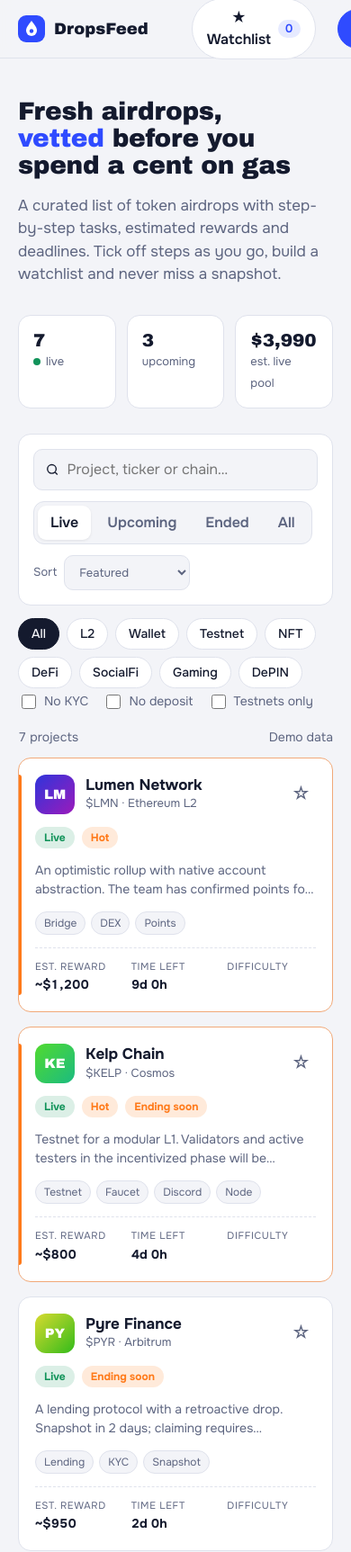
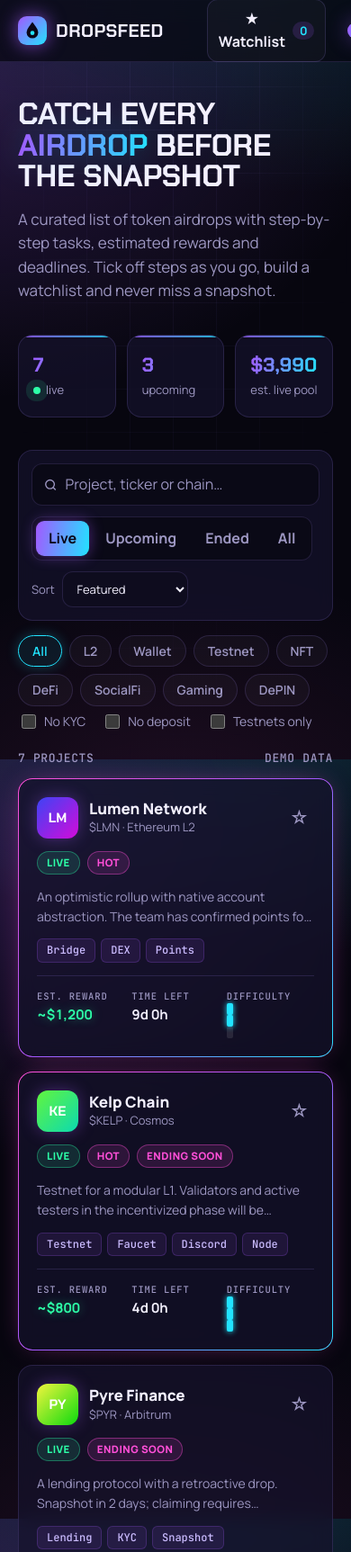
Before and after one commit to wv2vmjn4t4-source/dropscout, a plain HTML site: page index.html in a window 390 px wide. Shown: the top 1725 px of the page at 90% size. Drawn offline with Linux system fonts and the light colour scheme; a web font is replaced by a local one.

Commit message:
Redesign: dark neon theme
Co-Authored-By: Claude Opus 5.5 <noreply@anthropic.com>
Claude-Session: https://claude.ai/code/session_01GhJ6LHz8dxTWe6uzQ3s5DL

```diff
--- a/index.html
+++ b/index.html
@@ -6,176 +6,191 @@
 <title>DropsFeed Airdrops</title>
 <link rel="preconnect" href="https://fonts.googleapis.com">
 <link rel="preconnect" href="https://fonts.gstatic.com" crossorigin>
-<link href="https://fonts.googleapis.com/css2?family=Unbounded:wght@500;700&family=Onest:wght@400;500;600;700&family=JetBrains+Mono:wght@500&display=swap" rel="stylesheet">
+<link href="https://fonts.googleapis.com/css2?family=Chakra+Petch:wght@600;700&family=Manrope:wght@400;500;600;700;800&family=JetBrains+Mono:wght@500&display=swap" rel="stylesheet">
 <style>
-/* Layout: sticky top bar → compact hero with live counters → filter rail + card grid → safety block → subscribe → footer */
+/* Layout: single dark neon theme. Sticky glass bar → big gradient hero with glowing stat tiles → filter rail + glowing card grid → calendar, safety, subscribe */
 :root{
-  --bg:#f3f4f8;
-  --surface:#ffffff;
-  --ink:#141a2e;
-  --muted:#5d6580;
-  --line:#dfe2ec;
-  --accent:#2f4bff;
-  --accent-soft:#e6eaff;
-  --hot:#ff7a1a;
-  --good:#12935a;
-  --warn:#c98500;
-  --bad:#d0353f;
-  --display:"Unbounded", "Arial Black", system-ui, sans-serif;
-  --body:"Onest", system-ui, -apple-system, "Segoe UI", sans-serif;
-  --mono:"JetBrains Mono", ui-monospace, monospace;
-  --r:14px;
-  color-scheme:light;
-}
-@media (prefers-color-scheme: dark){
-  :root:not([data-theme="light"]){
-    --bg:#0d1120;--surface:#161b2e;--ink:#eef0f8;--muted:#9aa2bd;--line:#262d45;
-    --accent:#7088ff;--accent-soft:#1f2850;--hot:#ff9245;--good:#3fcf8e;--warn:#f0b43a;--bad:#ff6b73;
-    color-scheme:dark;
-  }
-}
-:root[data-theme="dark"]{
-  --bg:#0d1120;--surface:#161b2e;--ink:#eef0f8;--muted:#9aa2bd;--line:#262d45;
-  --accent:#7088ff;--accent-soft:#1f2850;--hot:#ff9245;--good:#3fcf8e;--warn:#f0b43a;--bad:#ff6b73;
+  --bg:#07060f;
+  --bg2:#0c0a1a;
+  --surface:rgba(22,18,44,.72);
+  --surface-solid:#14112a;
+  --ink:#f3f0ff;
+  --muted:#9d97c2;
+  --line:rgba(160,140,255,.16);
+  --violet:#a259ff;
+  --cyan:#22e3ff;
+  --accent:#a259ff;
+  --accent-soft:rgba(162,89,255,.16);
+  --hot:#ff4fd8;
+  --good:#2dffa8;
+  --warn:#ffc94a;
+  --bad:#ff4f6d;
+  --grad:linear-gradient(100deg,var(--violet),var(--cyan));
+  --display:"Chakra Petch","Arial Black",system-ui,sans-serif;
+  --body:"Manrope",system-ui,-apple-system,"Segoe UI",sans-serif;
+  --mono:"JetBrains Mono",ui-monospace,monospace;
+  --r:16px;
   color-scheme:dark;
 }
 *{box-sizing:border-box}
 html,body{margin:0}
-body{background:var(--bg);color:var(--ink);font:16px/1.5 var(--body);-webkit-font-smoothing:antialiased}
-a{color:var(--accent)}
+body{
+  background:
+    radial-gradient(900px 500px at 85% -10%,rgba(34,227,255,.16),transparent 60%),
+    radial-gradient(800px 600px at -10% 10%,rgba(162,89,255,.22),transparent 60%),
+    radial-gradient(700px 500px at 50% 110%,rgba(255,79,216,.10),transparent 60%),
+    var(--bg);
+  background-attachment:fixed;
+  color:var(--ink);font:16px/1.55 var(--body);-webkit-font-smoothing:antialiased;min-height:100%;
+}
+body::before{content:"";position:fixed;inset:0;pointer-events:none;z-index:-1;
+  background-image:linear-gradient(rgba(160,140,255,.05) 1px,transparent 1px),linear-gradient(90deg,rgba(160,140,255,.05) 1px,transparent 1px);
+  background-size:48px 48px;mask-image:radial-gradient(ellipse at 50% 0%,#000 30%,transparent 75%)}
+a{color:var(--cyan)}
 button,input,select{font:inherit;color:inherit}
-:focus-visible{outline:2px solid var(--accent);outline-offset:2px;border-radius:6px}
+:focus-visible{outline:2px solid var(--cyan);outline-offset:2px;border-radius:8px}
 .wrap{max-width:1200px;margin:0 auto;padding:0 20px}
 h1,h2,h3{text-wrap:balance;margin:0}
 .num{font-variant-numeric:tabular-nums}
 
 /* top bar */
-.top{position:sticky;top:0;z-index:20;background:color-mix(in srgb,var(--bg) 88%,transparent);backdrop-filter:blur(10px);border-bottom:1px solid var(--line)}
-.top .wrap{display:flex;align-items:center;gap:24px;height:64px}
-.logo{display:flex;align-items:center;gap:10px;font:700 18px var(--display);text-decoration:none;color:var(--ink)}
-.logo svg{flex:none}
+.top{position:sticky;top:0;z-index:20;background:rgba(7,6,15,.7);backdrop-filter:blur(14px);border-bottom:1px solid var(--line)}
+.top .wrap{display:flex;align-items:center;gap:24px;height:68px}
+.logo{display:flex;align-items:center;gap:10px;font:700 20px var(--display);letter-spacing:.02em;text-decoration:none;color:var(--ink);text-transform:uppercase}
+.logo svg{flex:none;filter:drop-shadow(0 0 10px rgba(162,89,255,.7))}
 .nav{display:flex;gap:4px;margin-left:8px}
-.nav a{padding:8px 12px;border-radius:10px;text-decoration:none;color:var(--muted);font-weight:500}
-.nav a:hover,.nav a[aria-current="true"]{color:var(--ink);background:var(--surface)}
+.nav a{padding:8px 14px;border-radius:10px;text-decoration:none;color:var(--muted);font-weight:600;font-size:15px}
+.nav a:hover,.nav a[aria-current="true"]{color:var(--ink);background:rgba(162,89,255,.12)}
 .top .spacer{flex:1}
-.btn{display:inline-flex;align-items:center;gap:8px;border:1px solid var(--line);background:var(--surface);padding:9px 16px;border-radius:999px;cursor:pointer;font-weight:600;text-decoration:none;color:var(--ink)}
-.btn:hover{border-color:var(--accent)}
-.btn.primary{background:var(--accent);border-color:var(--accent);color:#fff}
-.btn.primary:hover{filter:brightness(1.08)}
-.fav-count{background:var(--accent-soft);color:var(--accent);border-radius:999px;padding:0 8px;font-size:13px}
+.btn{display:inline-flex;align-items:center;gap:8px;border:1px solid var(--line);background:rgba(255,255,255,.03);padding:9px 18px;border-radius:12px;cursor:pointer;font-weight:700;text-decoration:none;color:var(--ink);transition:box-shadow .2s,border-color .2s}
+.btn:hover{border-color:var(--violet);box-shadow:0 0 18px rgba(162,89,255,.35)}
+.btn.primary{background:var(--grad);border:0;color:#0a0718;box-shadow:0 0 24px rgba(162,89,255,.45)}
+.btn.primary:hover{box-shadow:0 0 34px rgba(34,227,255,.55)}
+.fav-count{background:var(--accent-soft);color:var(--cyan);border-radius:999px;padding:0 8px;font-size:13px}
 
 /* hero */
-.hero{padding:44px 0 28px;display:grid;grid-template-columns:1.3fr 1fr;gap:32px;align-items:end}
-.hero h1{font:700 clamp(28px,4.4vw,48px)/1.08 var(--display);letter-spacing:-.01em}
-.hero h1 em{font-style:normal;color:var(--accent)}
-.hero p{color:var(--muted);max-width:56ch;margin:16px 0 0;font-size:17px}
+.hero{padding:64px 0 36px;display:grid;grid-template-columns:1.35fr 1fr;gap:36px;align-items:end}
+.hero h1{font:700 clamp(34px,5.4vw,64px)/1.02 var(--display);letter-spacing:-.01em;text-transform:uppercase}
+.hero h1 em{font-style:normal;background:var(--grad);-webkit-background-clip:text;background-clip:text;color:transparent;filter:drop-shadow(0 0 22px rgba(34,227,255,.35))}
+.hero p{color:var(--muted);max-width:56ch;margin:18px 0 0;font-size:17px}
 .stats{display:grid;grid-template-columns:repeat(3,1fr);gap:12px}
-.stat{background:var(--surface);border:1px solid var(--line);border-radius:var(--r);padding:16px}
-.stat b{display:block;font:700 26px var(--display)}
+.stat{position:relative;background:var(--surface);border:1px solid var(--line);border-radius:var(--r);padding:18px 16px;overflow:hidden}
+.stat::after{content:"";position:absolute;left:0;right:0;top:0;height:2px;background:var(--grad);opacity:.8}
+.stat b{display:block;font:700 30px var(--display);background:var(--grad);-webkit-background-clip:text;background-clip:text;color:transparent}
 .stat span{color:var(--muted);font-size:13px}
-.pulse{display:inline-block;width:8px;height:8px;border-radius:50%;background:var(--good);margin-right:6px;box-shadow:0 0 0 0 var(--good);animation:p 2s infinite}
-@keyframes p{0%{box-shadow:0 0 0 0 color-mix(in srgb,var(--good) 60%,transparent)}100%{box-shadow:0 0 0 10px transparent}}
+.pulse{display:inline-block;width:8px;height:8px;border-radius:50%;background:var(--good);margin-right:6px;animation:p 2s infinite}
+@keyframes p{0%{box-shadow:0 0 0 0 rgba(45,255,168,.6)}100%{box-shadow:0 0 0 10px transparent}}
 
 /* filters */
-.bar{display:flex;flex-wrap:wrap;gap:12px;align-items:center;padding:16px;background:var(--surface);border:1px solid var(--line);border-radius:var(--r)}
-.search{flex:1 1 240px;display:flex;align-items:center;gap:8px;border:1px solid var(--line);border-radius:10px;padding:0 12px;background:var(--bg)}
-.search input{border:0;background:transparent;padding:10px 0;width:100%;outline:none}
-.tabs{display:flex;gap:4px;background:var(--bg);padding:4px;border-radius:12px;border:1px solid var(--line)}
-.tabs button{border:0;background:transparent;padding:7px 14px;border-radius:9px;cursor:pointer;font-weight:600;color:var(--muted)}
-.tabs button[aria-pressed="true"]{background:var(--surface);color:var(--ink);box-shadow:0 1px 3px rgb(0 0 0 / .08)}
-select{border:1px solid var(--line);background:var(--bg);border-radius:10px;padding:9px 12px;cursor:pointer}
-.chips{display:flex;flex-wrap:wrap;gap:8px;margin:14px 0 4px}
-.chip{border:1px solid var(--line);background:var(--surface);border-radius:999px;padding:6px 14px;cursor:pointer;font-size:14px;font-weight:500}
-.chip[aria-pressed="true"]{background:var(--ink);color:var(--bg);border-color:var(--ink)}
-.toggles{display:flex;gap:16px;flex-wrap:wrap;color:var(--muted);font-size:14px}
+.bar{display:flex;flex-wrap:wrap;gap:12px;align-items:center;padding:14px;background:var(--surface);border:1px solid var(--line);border-radius:var(--r);backdrop-filter:blur(10px)}
+.search{flex:1 1 240px;display:flex;align-items:center;gap:8px;border:1px solid var(--line);border-radius:12px;padding:0 12px;background:rgba(0,0,0,.35);color:var(--muted)}
+.search:focus-within{border-color:var(--cyan);box-shadow:0 0 0 3px rgba(34,227,255,.15)}
+.search input{border:0;background:transparent;padding:10px 0;width:100%;outline:none;color:var(--ink)}
+.search input::placeholder{color:var(--muted)}
+.tabs{display:flex;gap:4px;background:rgba(0,0,0,.35);padding:4px;border-radius:12px;border:1px solid var(--line)}
+.tabs button{border:0;background:transparent;padding:7px 14px;border-radius:9px;cursor:pointer;font-weight:700;color:var(--muted)}
+.tabs button[aria-pressed="true"]{background:var(--grad);color:#0a0718;box-shadow:0 0 16px rgba(162,89,255,.45)}
+select{border:1px solid var(--line);background:#0e0c1e;border-radius:12px;padding:9px 12px;cursor:pointer;color:var(--ink)}
+.chips{display:flex;flex-wrap:wrap;gap:8px;margin:16px 0 6px}
+.chip{border:1px solid var(--line);background:rgba(255,255,255,.03);border-radius:999px;padding:6px 15px;cursor:pointer;font-size:14px;font-weight:600;color:var(--muted)}
+.chip:hover{color:var(--ink);border-color:var(--violet)}
+.chip[aria-pressed="true"]{color:var(--cyan);border-color:var(--cyan);background:rgba(34,227,255,.08);box-shadow:0 0 14px rgba(34,227,255,.25)}
+.toggles{display:flex;gap:18px;flex-wrap:wrap;color:var(--muted);font-size:14px}
 .toggles label{display:flex;align-items:center;gap:6px;cursor:pointer}
-.toggles input{accent-color:var(--accent);width:16px;height:16px}
-.result-line{display:flex;justify-content:space-between;align-items:center;margin:18px 0 12px;color:var(--muted);font-size:14px}
+.toggles input{accent-color:var(--violet);width:16px;height:16px}
+.result-line{display:flex;justify-content:space-between;align-items:center;margin:20px 0 12px;color:var(--muted);font-size:13px;font-family:var(--mono);text-transform:uppercase;letter-spacing:.05em}
 
 /* grid + cards */
 .grid{display:grid;grid-template-columns:repeat(auto-fill,minmax(300px,1fr));gap:16px}
-.card{position:relative;display:flex;flex-direction:column;gap:14px;background:var(--surface);border:1px solid var(--line);border-radius:var(--r);padding:18px;cursor:pointer;transition:transform .15s,border-color .15s;text-align:left}
-.card:hover{transform:translateY(-2px);border-color:var(--accent)}
-.card.featured{border-color:color-mix(in srgb,var(--hot) 55%,var(--line))}
-.card.featured::before{content:"";position:absolute;left:0;top:18px;bottom:18px;width:3px;border-radius:0 3px 3px 0;background:var(--hot)}
+.card{position:relative;display:flex;flex-direction:column;gap:14px;background:var(--surface);border:1px solid var(--line);border-radius:var(--r);padding:20px;cursor:pointer;transition:transform .2s,box-shadow .2s,border-color .2s;text-align:left;backdrop-filter:blur(10px)}
+.card:hover{transform:translateY(-3px);border-color:rgba(162,89,255,.6);box-shadow:0 0 0 1px rgba(162,89,255,.3),0 10px 40px -10px rgba(162,89,255,.55)}
+.card.featured{border-color:rgba(255,79,216,.45);box-shadow:0 0 30px -12px rgba(255,79,216,.6)}
+.card.featured::before{content:"";position:absolute;inset:-1px;border-radius:inherit;padding:1px;background:linear-gradient(135deg,var(--hot),var(--violet),var(--cyan));-webkit-mask:linear-gradient(#000 0 0) content-box,linear-gradient(#000 0 0);-webkit-mask-composite:xor;mask-composite:exclude;pointer-events:none}
 .c-head{display:flex;gap:12px;align-items:center}
-.ava{flex:none;width:44px;height:44px;border-radius:12px;display:grid;place-items:center;font:700 15px var(--display);color:#fff}
-.c-name{font-weight:700;font-size:17px;line-height:1.2}
+.ava{flex:none;width:46px;height:46px;border-radius:12px;display:grid;place-items:center;font:700 15px var(--display);color:#fff;box-shadow:0 0 18px rgba(162,89,255,.35)}
+.c-name{font-weight:800;font-size:17px;line-height:1.2}
 .c-sub{color:var(--muted);font-size:13px}
 .star{margin-left:auto;border:0;background:transparent;cursor:pointer;padding:6px;border-radius:8px;color:var(--muted);font-size:20px;line-height:1}
-.star[aria-pressed="true"]{color:var(--hot)}
+.star[aria-pressed="true"]{color:var(--hot);text-shadow:0 0 12px var(--hot)}
 .c-desc{color:var(--muted);font-size:14px;margin:0;display:-webkit-box;-webkit-line-clamp:2;-webkit-box-orient:vertical;overflow:hidden}
-.c-meta{display:grid;grid-template-columns:1fr 1fr 1fr;gap:8px;border-top:1px dashed var(--line);padding-top:12px}
-.c-meta div span{display:block;font-size:11px;text-transform:uppercase;letter-spacing:.06em;color:var(--muted)}
-.c-meta div b{font-size:14px}
+.c-meta{display:grid;grid-template-columns:1fr 1fr 1fr;gap:8px;border-top:1px solid var(--line);padding-top:14px}
+.c-meta div span{display:block;font-size:10.5px;text-transform:uppercase;letter-spacing:.08em;color:var(--muted);font-family:var(--mono)}
+.c-meta div b{font-size:15px}
+.c-meta div:first-child b{color:var(--good);text-shadow:0 0 12px rgba(45,255,168,.4)}
 .tags{display:flex;flex-wrap:wrap;gap:6px}
-.tag{font-size:12px;padding:3px 9px;border-radius:999px;background:var(--bg);border:1px solid var(--line);color:var(--muted)}
-.pill{font-size:12px;font-weight:700;padding:3px 10px;border-radius:999px;white-space:nowrap}
-.pill.live{background:color-mix(in srgb,var(--good) 15%,transparent);color:var(--good)}
-.pill.soon{background:var(--accent-soft);color:var(--accent)}
-.pill.ended{background:var(--bg);color:var(--muted);border:1px solid var(--line)}
-.pill.hot{background:color-mix(in srgb,var(--hot) 16%,transparent);color:var(--hot)}
+.tag{font-size:12px;padding:3px 10px;border-radius:6px;background:rgba(162,89,255,.1);border:1px solid rgba(162,89,255,.22);color:#cbbcff;font-family:var(--mono)}
+.pill{font-size:11.5px;font-weight:800;padding:3px 10px;border-radius:999px;white-space:nowrap;text-transform:uppercase;letter-spacing:.04em}
+.pill.live{background:rgba(45,255,168,.12);color:var(--good);border:1px solid rgba(45,255,168,.35)}
+.pill.soon{background:rgba(34,227,255,.1);color:var(--cyan);border:1px solid rgba(34,227,255,.35)}
+.pill.ended{background:rgba(255,255,255,.04);color:var(--muted);border:1px solid var(--line)}
+.pill.hot{background:rgba(255,79,216,.12);color:var(--hot);border:1px solid rgba(255,79,216,.4)}
 .diff{display:inline-flex;gap:3px;vertical-align:middle}
-.diff i{width:7px;height:12px;border-radius:2px;background:var(--line)}
-.diff.d1 i:nth-child(-n+1),.diff.d2 i:nth-child(-n+2),.diff.d3 i:nth-child(-n+3){background:var(--accent)}
+.diff i{display:block;width:7px;height:13px;border-radius:2px;background:rgba(255,255,255,.1)}
+.diff.d1 i:nth-child(-n+1),.diff.d2 i:nth-child(-n+2),.diff.d3 i:nth-child(-n+3){background:var(--cyan);box-shadow:0 0 6px var(--cyan)}
 .c-row{display:flex;gap:8px;align-items:center;flex-wrap:wrap}
 .empty{grid-column:1/-1;text-align:center;padding:48px;border:1px dashed var(--line);border-radius:var(--r);color:var(--muted)}
 
 /* sections */
-section.block{margin:56px 0}
-.sec-h{display:flex;justify-content:space-between;align-items:end;gap:16px;margin-bottom:18px;flex-wrap:wrap}
-.sec-h h2{font:700 26px var(--display)}
+section.block{margin:72px 0}
+.sec-h{display:flex;justify-content:space-between;align-items:end;gap:16px;margin-bottom:20px;flex-wrap:wrap}
+.sec-h h2{font:700 30px var(--display);text-transform:uppercase}
 .sec-h p{margin:6px 0 0;color:var(--muted)}
-.cal{display:grid;grid-template-columns:repeat(auto-fill,minmax(220px,1fr));gap:12px}
-.cal-item{display:flex;gap:14px;align-items:center;background:var(--surface);border:1px solid var(--line);border-radius:var(--r);padding:14px;cursor:pointer}
-.cal-date{flex:none;width:52px;text-align:center;border-radius:10px;background:var(--accent-soft);color:var(--accent);padding:6px 0}
-.cal-date b{display:block;font:700 20px var(--display);line-height:1.1}
-.cal-date span{font-size:11px;text-transform:uppercase}
+.cal{display:grid;grid-template-columns:repeat(auto-fill,minmax(230px,1fr));gap:12px}
+.cal-item{display:flex;gap:14px;align-items:center;background:var(--surface);border:1px solid var(--line);border-radius:var(--r);padding:14px;cursor:pointer;transition:border-color .2s,box-shadow .2s}
+.cal-item:hover{border-color:var(--cyan);box-shadow:0 0 20px -6px rgba(34,227,255,.5)}
+.cal-date{flex:none;width:54px;text-align:center;border-radius:10px;background:rgba(34,227,255,.08);border:1px solid rgba(34,227,255,.3);color:var(--cyan);padding:6px 0}
+.cal-date b{display:block;font:700 22px var(--display);line-height:1.1}
+.cal-date span{font-size:11px;text-transform:uppercase;font-family:var(--mono)}
 .safety{display:grid;grid-template-columns:repeat(auto-fit,minmax(250px,1fr));gap:12px}
-.tip{background:var(--surface);border:1px solid var(--line);border-left:3px solid var(--bad);border-radius:var(--r);padding:16px 18px}
+.tip{background:var(--surface);border:1px solid var(--line);border-left:3px solid var(--bad);border-radius:var(--r);padding:18px}
 .tip h3{font-size:16px;margin-bottom:6px}
 .tip p{margin:0;color:var(--muted);font-size:14px}
-.sub{display:grid;grid-template-columns:1.2fr 1fr;gap:24px;align-items:center;background:var(--accent);color:#fff;border-radius:20px;padding:32px}
-.sub h2{font:700 26px var(--display)}
-.sub p{opacity:.85;margin:8px 0 0}
+.sub{position:relative;display:grid;grid-template-columns:1.2fr 1fr;gap:24px;align-items:center;border-radius:22px;padding:36px;overflow:hidden;background:
+  radial-gradient(500px 240px at 100% 0%,rgba(34,227,255,.35),transparent 70%),
+  radial-gradient(500px 260px at 0% 100%,rgba(255,79,216,.3),transparent 70%),
+  linear-gradient(135deg,#2a1260,#120a2e);border:1px solid rgba(162,89,255,.45);box-shadow:0 0 60px -20px rgba(162,89,255,.7)}
+.sub h2{font:700 30px var(--display);text-transform:uppercase}
+.sub p{color:#d6ccff;margin:8px 0 0}
 .sub form{display:flex;gap:8px;flex-wrap:wrap}
-.sub input{flex:1 1 200px;border:0;border-radius:999px;padding:12px 18px;background:#fff;color:#141a2e}
-.sub .btn{background:#141a2e;color:#fff;border:0}
-.sub .msg{flex-basis:100%;font-size:14px;min-height:21px}
+.sub input{flex:1 1 200px;border:1px solid rgba(255,255,255,.2);border-radius:12px;padding:12px 16px;background:rgba(0,0,0,.4);color:var(--ink)}
+.sub input:focus{outline:none;border-color:var(--cyan)}
+.sub .btn{background:var(--grad);color:#0a0718;border:0}
+.sub .msg{flex-basis:100%;font-size:14px;min-height:21px;color:#d6ccff}
 footer{border-top:1px solid var(--line);padding:28px 0 40px;color:var(--muted);font-size:13px}
 footer .wrap{display:flex;justify-content:space-between;gap:20px;flex-wrap:wrap}
 
 /* modal */
-.overlay{position:fixed;inset:0;background:rgb(8 10 20 / .55);display:none;align-items:flex-start;justify-content:center;padding:40px 16px;z-index:50;overflow:auto}
+.overlay{position:fixed;inset:0;background:rgba(3,2,10,.75);backdrop-filter:blur(6px);display:none;align-items:flex-start;justify-content:center;padding:40px 16px;z-index:50;overflow:auto}
 .overlay.open{display:flex}
-.modal{background:var(--surface);border:1px solid var(--line);border-radius:20px;max-width:680px;width:100%;padding:28px;position:relative}
-.x{position:absolute;right:16px;top:16px;border:1px solid var(--line);background:var(--bg);width:36px;height:36px;border-radius:50%;cursor:pointer;font-size:18px}
+.modal{background:var(--surface-solid);border:1px solid rgba(162,89,255,.4);border-radius:22px;max-width:680px;width:100%;padding:28px;position:relative;box-shadow:0 0 80px -20px rgba(162,89,255,.7)}
+.x{position:absolute;right:16px;top:16px;border:1px solid var(--line);background:rgba(255,255,255,.04);width:36px;height:36px;border-radius:50%;cursor:pointer;font-size:16px;color:var(--ink)}
 .m-head{display:flex;gap:14px;align-items:center;padding-right:40px}
-.m-head .ava{width:56px;height:56px;font-size:18px;border-radius:14px}
-.m-head h2{font:700 24px var(--display)}
+.m-head .ava{width:58px;height:58px;font-size:18px;border-radius:14px}
+.m-head h2{font:700 26px var(--display);text-transform:uppercase}
 .m-grid{display:grid;grid-template-columns:repeat(4,1fr);gap:10px;margin:20px 0}
-.m-grid div{background:var(--bg);border-radius:12px;padding:12px}
-.m-grid span{display:block;font-size:11px;text-transform:uppercase;letter-spacing:.06em;color:var(--muted)}
+.m-grid div{background:rgba(0,0,0,.35);border:1px solid var(--line);border-radius:12px;padding:12px}
+.m-grid span{display:block;font-size:10.5px;text-transform:uppercase;letter-spacing:.08em;color:var(--muted);font-family:var(--mono)}
 .m-grid b{font-size:15px}
-.progress{height:8px;border-radius:99px;background:var(--bg);overflow:hidden;margin:8px 0 14px}
-.progress i{display:block;height:100%;background:var(--good);width:0;transition:width .3s}
+.progress{height:8px;border-radius:99px;background:rgba(255,255,255,.06);overflow:hidden;margin:8px 0 14px}
+.progress i{display:block;height:100%;background:linear-gradient(90deg,var(--good),var(--cyan));box-shadow:0 0 12px var(--good);width:0;transition:width .3s}
 .steps{list-style:none;margin:0;padding:0;display:grid;gap:8px}
-.steps label{display:flex;gap:12px;align-items:flex-start;padding:12px;border:1px solid var(--line);border-radius:12px;cursor:pointer}
+.steps label{display:flex;gap:12px;align-items:flex-start;padding:12px;border:1px solid var(--line);border-radius:12px;cursor:pointer;background:rgba(0,0,0,.2)}
+.steps label:hover{border-color:rgba(45,255,168,.4)}
 .steps input{margin-top:3px;accent-color:var(--good);width:18px;height:18px;flex:none}
 .steps input:checked + span{color:var(--muted);text-decoration:line-through}
-.note{margin-top:18px;padding:12px 14px;border-radius:12px;background:color-mix(in srgb,var(--warn) 12%,transparent);color:var(--ink);font-size:14px}
+.note{margin-top:18px;padding:12px 14px;border-radius:12px;background:rgba(255,201,74,.08);border:1px solid rgba(255,201,74,.3);color:#ffe7a8;font-size:14px}
 .m-actions{display:flex;gap:10px;margin-top:18px;flex-wrap:wrap}
 
 @media (max-width:860px){
-  .hero{grid-template-columns:1fr}
+  .hero{grid-template-columns:1fr;padding-top:40px}
   .nav{display:none}
-  .sub{grid-template-columns:1fr}
+  .sub{grid-template-columns:1fr;padding:26px}
   .m-grid{grid-template-columns:repeat(2,1fr)}
 }
 @media (max-width:420px){
-  .stats{grid-template-columns:1fr 1fr 1fr}
-  .stat b{font-size:20px}
+  .stat b{font-size:22px}
   .top .btn.primary span{display:none}
+  #favBtn{padding:9px 12px}
 }
 @media (prefers-reduced-motion:reduce){*{animation:none!important;transition:none!important}}
 </style>
@@ -185,7 +200,7 @@ footer .wrap{display:flex;justify-content:space-between;gap:20px;flex-wrap:wrap}
 <header class="top">
   <div class="wrap">
     <a class="logo" href="#airdrops" aria-label="DropsFeed home">
-      <svg width="30" height="30" viewBox="0 0 30 30" aria-hidden="true"><rect width="30" height="30" rx="9" fill="var(--accent)"/><path d="M15 6c3.5 4.6 6 7.9 6 11a6 6 0 0 1-12 0c0-3.1 2.5-6.4 6-11z" fill="#fff"/><circle cx="15" cy="17.5" r="2.2" fill="var(--accent)"/></svg>
+      <svg width="32" height="32" viewBox="0 0 30 30" aria-hidden="true"><defs><linearGradient id="lg" x1="0" y1="0" x2="1" y2="1"><stop offset="0" stop-color="#a259ff"/><stop offset="1" stop-color="#22e3ff"/></linearGradient></defs><rect width="30" height="30" rx="9" fill="url(#lg)"/><path d="M15 6c3.5 4.6 6 7.9 6 11a6 6 0 0 1-12 0c0-3.1 2.5-6.4 6-11z" fill="#0a0718"/><circle cx="15" cy="17.5" r="2.2" fill="#22e3ff"/></svg>
       DropsFeed
     </a>
     <nav class="nav" aria-label="Sections">
@@ -196,14 +211,14 @@ footer .wrap{display:flex;justify-content:space-between;gap:20px;flex-wrap:wrap}
     </nav>
     <div class="spacer"></div>
     <button class="btn" id="favBtn" type="button" aria-pressed="false">★ Watchlist <span class="fav-count num" id="favCount">0</span></button>
-    <a class="btn primary" href="#subscribe">🔔 <span>Get alerts</span></a>
+    <a class="btn primary" href="#subscribe"><span>Get alerts</span></a>
   </div>
 </header>
 
 <main class="wrap" id="airdrops">
   <div class="hero">
     <div>
-      <h1>Fresh airdrops, <em>vetted</em> before you spend a cent on gas</h1>
+      <h1>Catch every <em>airdrop</em> before the snapshot</h1>
       <p>A curated list of token airdrops with step-by-step tasks, estimated rewards and deadlines. Tick off steps as you go, build a watchlist and never miss a snapshot.</p>
     </div>
     <div class="stats">
@@ -365,7 +380,7 @@ const $ = s=>document.querySelector(s);
 const esc = s=>String(s).replace(/[&<>"]/g,c=>({"&":"&amp;","<":"&lt;",">":"&gt;",'"':"&quot;"}[c]));
 const money = v=>"$"+v.toLocaleString("en-US");
 function hue(str){let h=0;for(const c of str)h=(h*31+c.charCodeAt(0))%360;return h}
-function ava(x){const h=hue(x.id);return `<div class="ava" style="background:linear-gradient(135deg,hsl(${h} 70% 52%),hsl(${(h+50)%360} 75% 42%))" aria-hidden="true">${esc(x.ticker.slice(0,2))}</div>`}
+function ava(x){const h=hue(x.id);return `<div class="ava" style="background:linear-gradient(135deg,hsl(${h} 90% 60%),hsl(${(h+60)%360} 90% 45%))" aria-hidden="true">${esc(x.ticker.slice(0,2))}</div>`}
 function left(x){
   const t = x.status==="soon" ? x.start : x.end;
   const diff = t-now;
```
